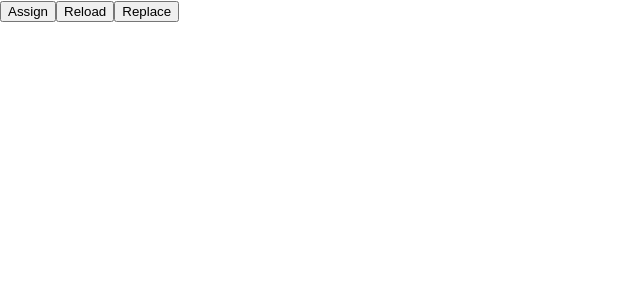
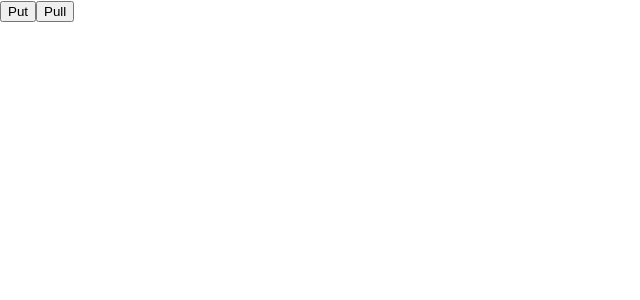
Before and after one commit to Sacvartello/react, a React (Create React App) app: page / in a window 1280 px wide. Shown: the top 300 px of the page, without its empty margins (0-640 px from the left). Built offline with nearby package versions, Linux system fonts and the light colour scheme.

Commit message:
localStorage

```diff
--- a/src/components/BOMexmple/index.js
+++ b/src/components/BOMexmple/index.js
@@ -1,13 +1,20 @@
 import React from 'react';
 
 class BOM extends React.Component{
-
+    constructor(props) {
+        super(props)
+        this.state={
+            user:{
+                fN:'Yaon',
+                ps:12345678
+            }
+        }
+    }
     render(){
         return (
             <div>
-                <button onClick={()=>{window.location.assign('https://google.com')}}>Assign</button>
-                <button onClick={()=>{window.location.reload()}}>Reload</button>
-                <button onClick={()=>{window.location.replace('https://google.com')}}>Replace</button>
+                <button onClick={()=>{window.localStorage.setItem('user', JSON.stringify(this.state.user))}}>Put</button>
+                <button onClick={()=>{console.log(JSON.parse(window.localStorage.getItem('user')))}}>Pull</button>
             </div>
         );
     }
```
